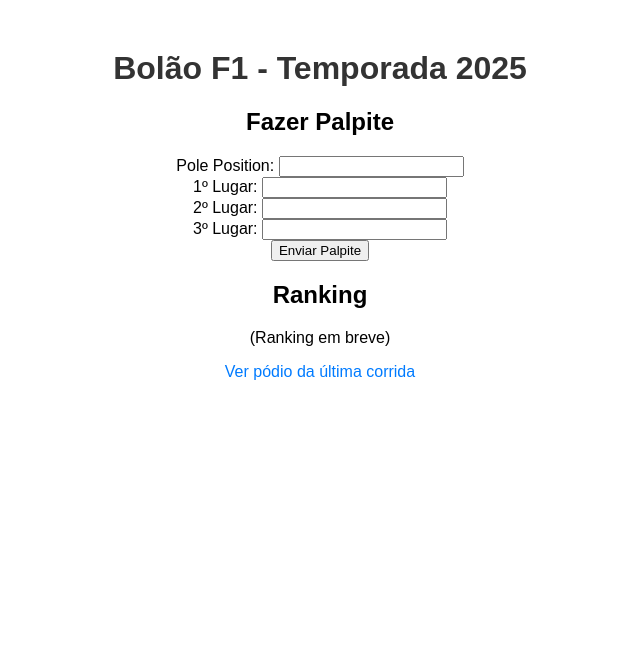
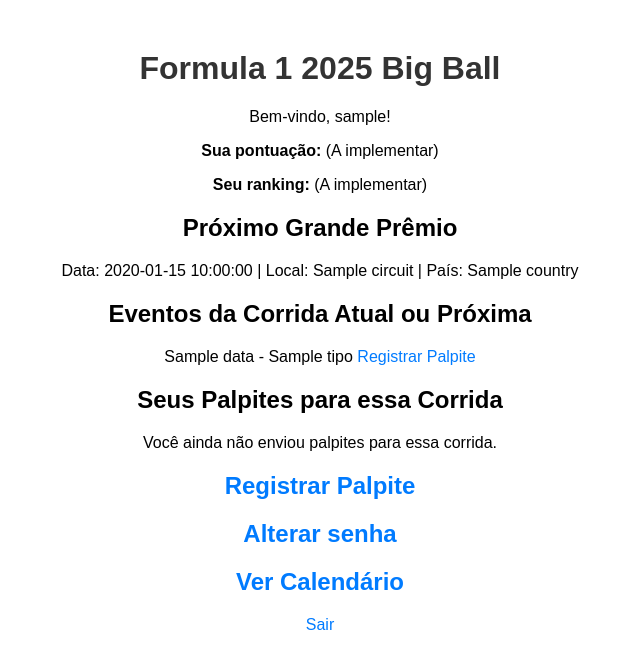
Before and after one commit to joaoedbecker/bolao-f1-2025, a Flask app: template templates/index.html in a window 1280 px wide. Shown: the top 669 px of the page, without its empty margins (320-960 px from the left). Run offline with Flask 3, Linux system fonts and the light colour scheme; the template is opened without the code that fills it: most values are stand-ins (such as "Sample title", 1, 10 or a date in 2020).

Commit message:
Preparando para recomeçar do zero no Railway com a versão mais recente

```diff
--- a/app.py
+++ b/app.py
@@ -1,49 +1,250 @@
-from flask import Flask, render_template, request, jsonify
+from flask import Flask, render_template, request, redirect, url_for, flash, jsonify
+from flask_login import LoginManager, UserMixin, login_user, login_required, logout_user, current_user
+from werkzeug.security import generate_password_hash, check_password_hash
+import sqlite3
 import requests
-import sqlite3
+from datetime import datetime, timedelta
+import os
 
 app = Flask(__name__)
+app.secret_key = os.environ.get('SECRET_KEY', 'chave_super_secreta')  # Use variável de ambiente para segurança
+
+# Configuração do Flask-Login
+login_manager = LoginManager()
+login_manager.login_view = 'login'
+login_manager.init_app(app)
 
 # Inicializar o banco de dados
 def init_db():
     conn = sqlite3.connect('bolao.db')
     c = conn.cursor()
-    c.execute('''CREATE TABLE IF NOT EXISTS palpites
-                 (id INTEGER PRIMARY KEY, usuario TEXT, pole TEXT, p1 TEXT, p2 TEXT, p3 TEXT)''')
+
+    # Criar tabela de usuários
+    c.execute('''
+        CREATE TABLE IF NOT EXISTS usuarios (
+            id INTEGER PRIMARY KEY AUTOINCREMENT,
+            username TEXT UNIQUE NOT NULL,
+            password TEXT NOT NULL
+        )
+    ''')
+
+    # Criar tabela de palpites com event_type (para bancos novos)
+    c.execute('''
+        CREATE TABLE IF NOT EXISTS palpites (
+            id INTEGER PRIMARY KEY AUTOINCREMENT,
+            usuario TEXT NOT NULL,
+            race_id TEXT NOT NULL,
+            event_type TEXT NOT NULL,  -- Novo campo para tipo de evento
+            pole TEXT NOT NULL,
+            p1 TEXT NOT NULL,
+            p2 TEXT NOT NULL,
+            p3 TEXT NOT NULL
+        )
+    ''')
+
+    # Verificar se a coluna event_type existe e adicioná-la se necessário (para bancos antigos)
+    c.execute("PRAGMA table_info(palpites)")
+    columns = [col[1] for col in c.fetchall()]
+    if 'event_type' not in columns:
+        c.execute("ALTER TABLE palpites ADD COLUMN event_type TEXT NOT NULL DEFAULT 'Race'")
+
     conn.commit()
     conn.close()
 
-@app.route('/')
-def home():
-    return render_template('index.html')
+# Criar os 4 usuários permitidos no sistema
+def criar_usuarios():
+    usuarios_permitidos = ["admin", "guilherme", "joao", "marinho"]
+    senhas = {user: generate_password_hash("1234") for user in usuarios_permitidos}
 
-@app.route('/palpite', methods=['POST'])
-def palpite():
-    usuario = "amigo1"  # Fixo por enquanto
-    pole = request.form['pole']
-    p1 = request.form['p1']
-    p2 = request.form['p2']
-    p3 = request.form['p3']
     conn = sqlite3.connect('bolao.db')
     c = conn.cursor()
-    c.execute("INSERT INTO palpites (usuario, pole, p1, p2, p3) VALUES (?, ?, ?, ?, ?)",
-              (usuario, pole, p1, p2, p3))
+
+    for user, senha in senhas.items():
+        try:
+            c.execute("INSERT INTO usuarios (username, password) VALUES (?, ?)", (user, senha))
+        except sqlite3.IntegrityError:
+            pass  # Se o usuário já existir, não adiciona novamente
+
     conn.commit()
     conn.close()
-    return "Palpite salvo com sucesso!"
 
+# Modelo de Usuário para o Flask-Login
+class Usuario(UserMixin):
+    def __init__(self, id, username, password):
+        self.id = id
+        self.username = username
+        self.password = password
+
+    @staticmethod
+    def buscar_usuario(username):
+        conn = sqlite3.connect('bolao.db')
+        c = conn.cursor()
+        c.execute("SELECT * FROM usuarios WHERE username = ?", (username,))
+        user_data = c.fetchone()
+        conn.close()
+        if user_data:
+            return Usuario(*user_data)
+        return None
+
+    @staticmethod
+    def buscar_usuario_por_id(user_id):
+        conn = sqlite3.connect('bolao.db')
+        c = conn.cursor()
+        c.execute("SELECT * FROM usuarios WHERE id = ?", (user_id,))
+        user_data = c.fetchone()
+        conn.close()
+        if user_data:
+            return Usuario(*user_data)
+        return None
+
+@login_manager.user_loader
+def load_user(user_id):
+    return Usuario.buscar_usuario_por_id(user_id)
+
+# Rota de Login
+@app.route('/login', methods=['GET', 'POST'])
+def login():
+    if request.method == 'POST':
+        username = request.form['username']
+        password = request.form['password']
+
+        user = Usuario.buscar_usuario(username)
+        if user and check_password_hash(user.password, password):
+            login_user(user)
+            return redirect(url_for('home'))
+        else:
+            flash('Usuário ou senha incorretos.', 'danger')
+
+    return render_template('login.html')
+
+# Rota de Logout
+@app.route('/logout')
+@login_required
+def logout():
+    logout_user()
+    return redirect(url_for('login'))
+
+# Página Inicial - Protegida por login
+@app.route('/')
+@login_required
+def home():
+    # Buscar calendário da temporada
+    url = "http://ergast.com/api/f1/2024.json"
+    response = requests.get(url)
+    data = response.json()
+    hoje = datetime(2024, 3, 1)  # Simula 01/03/2024 para testes
+    corrida_atual = None
+    proxima_corrida = None
+
+    # Identificar corrida atual ou próxima
+    for corrida in data["MRData"]["RaceTable"]["Races"]:
+        data_corrida = datetime.strptime(corrida["date"], "%Y-%m-%d")
+        if hoje.date() <= data_corrida.date() <= (hoje.date() + timedelta(days=1)):
+            corrida_atual = corrida
+            break
+        elif data_corrida > hoje:
+            proxima_corrida = corrida
+            break
+
+    corrida_exibida = corrida_atual if corrida_atual else proxima_corrida
+    eventos = []
+    if corrida_exibida:
+        eventos = [
+            {"tipo": "Qualifying", "data": corrida_exibida["Qualifying"]["date"] if "Qualifying" in corrida_exibida else "N/A"},
+            {"tipo": "Race", "data": corrida_exibida["date"]}
+        ]
+        if "Sprint" in corrida_exibida:
+            eventos.insert(0, {"tipo": "Sprint Race", "data": corrida_exibida["Sprint"]["date"]})
+            eventos.insert(0, {"tipo": "Sprint Qualifying", "data": corrida_exibida["SprintQualifying"]["date"] if "SprintQualifying" in corrida_exibida else "N/A"})
+
+    # Buscar palpites do usuário para a corrida exibida, agrupados por event_type
+    conn = sqlite3.connect('bolao.db')
+    c = conn.cursor()
+    race_id = corrida_exibida["round"] if corrida_exibida else None
+    palpites = {}
+    if race_id:
+        c.execute("SELECT event_type, pole, p1, p2, p3 FROM palpites WHERE usuario = ? AND race_id = ?",
+                  (current_user.username, race_id))
+        for row in c.fetchall():
+            event_type, pole, p1, p2, p3 = row
+            palpites[event_type] = (pole, p1, p2, p3)
+    conn.close()
+
+    return render_template('index.html', username=current_user.username, corrida=corrida_exibida, eventos=eventos, palpites=palpites)
+
+# Rota para cadastrar palpites
+@app.route('/registrar_palpite', methods=['GET', 'POST'])
+@login_required
+def registrar_palpite():
+    if request.method == 'POST':
+        usuario = current_user.username
+        race_id = request.form.get('race_id', '0')
+        event_type = request.form.get('event_type', 'Race')
+
+        # Validar e salvar apenas os campos necessários para cada tipo de evento
+        if event_type in ["Qualifying", "Sprint Qualifying"]:
+            pole = request.form.get('pole', 'N/A')
+            p1 = p2 = p3 = 'N/A'  # Campos não necessários para Qualifying
+        elif event_type in ["Race", "Sprint Race"]:
+            pole = 'N/A'  # Campo não necessário para Race
+            p1 = request.form['p1']
+            p2 = request.form['p2']
+            p3 = request.form['p3']
+        else:
+            flash("Tipo de evento inválido.", "danger")
+            return redirect(url_for('home'))
+
+        conn = sqlite3.connect('bolao.db')
+        c = conn.cursor()
+        c.execute("INSERT INTO palpites (usuario, race_id, event_type, pole, p1, p2, p3) VALUES (?, ?, ?, ?, ?, ?, ?)",
+                  (usuario, race_id, event_type, pole, p1, p2, p3))
+        conn.commit()
+        conn.close()
+
+        flash("Palpite salvo com sucesso!", "success")
+        return redirect(url_for('home'))
+
+    # Buscar pilotos da temporada atual
+    url_pilotos = "http://ergast.com/api/f1/2024/drivers.json"
+    response = requests.get(url_pilotos)
+    data = response.json()
+    pilotos = [f"{driver['givenName']} {driver['familyName']}" for driver in data["MRData"]["DriverTable"]["Drivers"]]
+
+    # Buscar a corrida atual ou próxima para enviar o race_id
+    url = "http://ergast.com/api/f1/2024.json"
+    response = requests.get(url)
+    data = response.json()
+    hoje = datetime(2024, 3, 1)  # Simula 01/03/2024 para testes
+    corrida_atual = None
+    for corrida in data["MRData"]["RaceTable"]["Races"]:
+        data_corrida = datetime.strptime(corrida["date"], "%Y-%m-%d")
+        if hoje.date() <= data_corrida.date() <= (hoje.date() + timedelta(days=1)):
+            corrida_atual = corrida
+            break
+        elif data_corrida > hoje:
+            corrida_atual = corrida
+            break
+
+    # Lista de eventos possíveis para a corrida
+    eventos = ["Qualifying", "Race"]
+    if corrida_atual and "Sprint" in corrida_atual:
+        eventos = ["Sprint Qualifying", "Sprint Race", "Qualifying", "Race"]
+
+    # Pegar event_type da URL, se passado
+    event_type = request.args.get('event_type', 'Race')
+    return render_template('registrar_palpite.html', pilotos=pilotos, race_id=corrida_atual["round"] if corrida_atual else "0", eventos=eventos, event_type=event_type)
+
+# Rota para buscar a última corrida e pole position
 @app.route('/ultima-corrida')
 def ultima_corrida():
-    # Buscar os resultados da última corrida
-    url_resultado = "http://ergast.com/api/f1/current/last/results.json"
+    url_resultado = "http://ergast.com/api/f1/2024/last/results.json"
     response_resultado = requests.get(url_resultado)
     data_resultado = response_resultado.json()
 
     race = data_resultado['MRData']['RaceTable']['Races'][0]
     podium = [f"{r['Driver']['givenName']} {r['Driver']['familyName']}" for r in race['Results'][:3]]
 
-    # Buscar o pole position da última corrida
-    url_qualifying = "http://ergast.com/api/f1/current/last/qualifying.json"
+    url_qualifying = "http://ergast.com/api/f1/2024/last/qualifying.json"
     response_qualifying = requests.get(url_qualifying)
     data_qualifying = response_qualifying.json()
 
@@ -59,8 +260,55 @@ def ultima_corrida():
         "podium": podium
     })
 
+# Rota para alteração de senha
+@app.route('/alterar_senha', methods=['GET', 'POST'])
+@login_required
+def alterar_senha():
+    if request.method == 'POST':
+        senha_atual = request.form['senha_atual']
+        nova_senha = request.form['nova_senha']
+        confirmar_senha = request.form['confirmar_senha']
+
+        user = Usuario.buscar_usuario(current_user.username)
+
+        if not check_password_hash(user.password, senha_atual):
+            flash("Senha atual incorreta.", "danger")
+        elif nova_senha != confirmar_senha:
+            flash("As senhas novas não coincidem.", "danger")
+        else:
+            nova_senha_hash = generate_password_hash(nova_senha)
+            conn = sqlite3.connect('bolao.db')
+            c = conn.cursor()
+            c.execute("UPDATE usuarios SET password = ? WHERE username = ?", (nova_senha_hash, current_user.username))
+            conn.commit()
+            conn.close()
+            flash("Senha alterada com sucesso!", "success")
+            return redirect(url_for('home'))
+
+    return render_template('alterar_senha.html')
+
+# Rota para o calendário de 2024
+@app.route('/calendario')
+def calendario():
+    url = "http://ergast.com/api/f1/2024.json"
+    response = requests.get(url)
+    data = response.json()
+
+    corridas = []
+    for race in data["MRData"]["RaceTable"]["Races"]:
+        corrida = {
+            "nome": race["raceName"],
+            "data": race["date"],
+            "local": race["Circuit"]["circuitName"],
+            "pais": race["Circuit"]["Location"]["country"],
+            "qualificacao": race["Qualifying"]["date"] if "Qualifying" in race else "N/A",
+            "sprint": race["Sprint"]["date"] if "Sprint" in race else "N/A"
+        }
+        corridas.append(corrida)
+
+    return render_template('calendario.html', calendario=corridas)
+
 if __name__ == '__main__':
     init_db()
+    criar_usuarios()
     app.run(debug=True)
-else:
-    init_db()
--- a/static/style.css
+++ b/static/style.css
@@ -10,3 +10,50 @@ a {
     color: #007bff;
     text-decoration: none;
 }
+a:hover {
+    text-decoration: underline;
+}
+form {
+    margin: 20px auto;
+    max-width: 400px;
+}
+label {
+    display: block;
+    margin: 10px 0 5px;
+}
+input, select {
+    width: 100%;
+    padding: 8px;
+    margin-bottom: 10px;
+}
+button {
+    background-color: #007bff;
+    color: white;
+    padding: 10px 20px;
+    border: none;
+    cursor: pointer;
+}
+button:hover {
+    background-color: #0056b3;
+}
+.success {
+    color: green;
+}
+.danger {
+    color: red;
+}
+table {
+    margin: 20px auto;
+    border-collapse: collapse;
+}
+th, td {
+    padding: 10px;
+    border: 1px solid #ccc;
+}
+ul {
+    list-style-type: none;
+    padding: 0;
+}
+li {
+    margin: 5px 0;
+}
--- a/templates/index.html
+++ b/templates/index.html
@@ -1,22 +1,54 @@
 <!DOCTYPE html>
-<html lang="pt-br">
+<html lang="pt">
 <head>
     <meta charset="UTF-8">
-    <title>Bolão F1</title>
+    <title>Formula 1 2025 Big Ball</title>
     <link rel="stylesheet" href="{{ url_for('static', filename='style.css') }}">
 </head>
 <body>
-    <h1>Bolão F1 - Temporada 2025</h1>
-    <h2>Fazer Palpite</h2>
-    <form action="/palpite" method="POST">
-        <label>Pole Position: <input type="text" name="pole"></label><br>
-        <label>1º Lugar: <input type="text" name="p1"></label><br>
-        <label>2º Lugar: <input type="text" name="p2"></label><br>
-        <label>3º Lugar: <input type="text" name="p3"></label><br>
-        <button type="submit">Enviar Palpite</button>
-    </form>
-    <h2>Ranking</h2>
-    <p>(Ranking em breve)</p>
-    <a href="/ultima-corrida">Ver pódio da última corrida</a>
+    <h1>Formula 1 2025 Big Ball</h1>
+
+    <p>Bem-vindo, {{ username }}!</p>
+    <p><strong>Sua pontuação:</strong> (A implementar)</p>
+    <p><strong>Seu ranking:</strong> (A implementar)</p>
+
+    <h2>Próximo Grande Prêmio</h2>
+    {% if corrida %}
+        <p>Data: {{ corrida.date }} | Local: {{ corrida.Circuit.circuitName }} | País: {{ corrida.Circuit.Location.country }}</p>
+    {% else %}
+        <p>Nenhuma corrida futura encontrada.</p>
+    {% endif %}
+
+    <h2>Eventos da Corrida Atual ou Próxima</h2>
+    {% if corrida %}
+        <ul>
+            {% for evento in eventos %}
+                <li>{{ evento.data }} - {{ evento.tipo }} <a href="{{ url_for('registrar_palpite') }}?event_type={{ evento.tipo }}">Registrar Palpite</a></li>
+            {% endfor %}
+        </ul>
+    {% else %}
+        <p>Nenhum evento disponível.</p>
+    {% endif %}
+
+    <h2>Seus Palpites para essa Corrida</h2>
+    {% if palpites %}
+        {% for event_type, (pole, p1, p2, p3) in palpites.items() %}
+            <h3>Palpites para {{ event_type }}</h3>
+            {% if event_type in ["Qualifying", "Sprint Qualifying"] %}
+                <p>Pole: {{ pole }}</p>
+            {% elif event_type in ["Race", "Sprint Race"] %}
+                <p>P1: {{ p1 }}</p>
+                <p>P2: {{ p2 }}</p>
+                <p>P3: {{ p3 }}</p>
+            {% endif %}
+        {% endfor %}
+    {% else %}
+        <p>Você ainda não enviou palpites para essa corrida.</p>
+    {% endif %}
+
+    <h2><a href="{{ url_for('registrar_palpite') }}">Registrar Palpite</a></h2>
+    <h2><a href="{{ url_for('alterar_senha') }}">Alterar senha</a></h2>
+    <h2><a href="{{ url_for('calendario') }}">Ver Calendário</a></h2>
+    <p><a href="{{ url_for('logout') }}">Sair</a></p>
 </body>
 </html>
```
Also changed, not shown: requirements.txt (+16 -2 lines).
